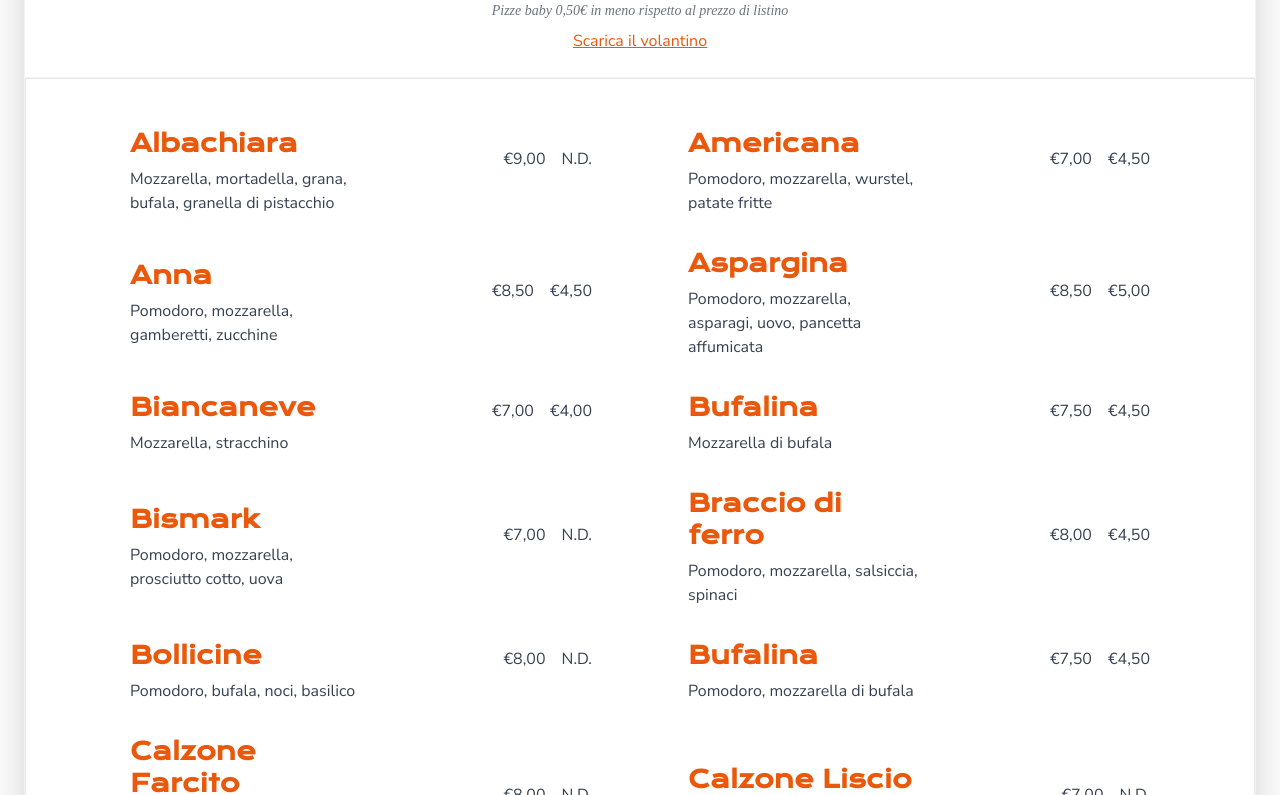
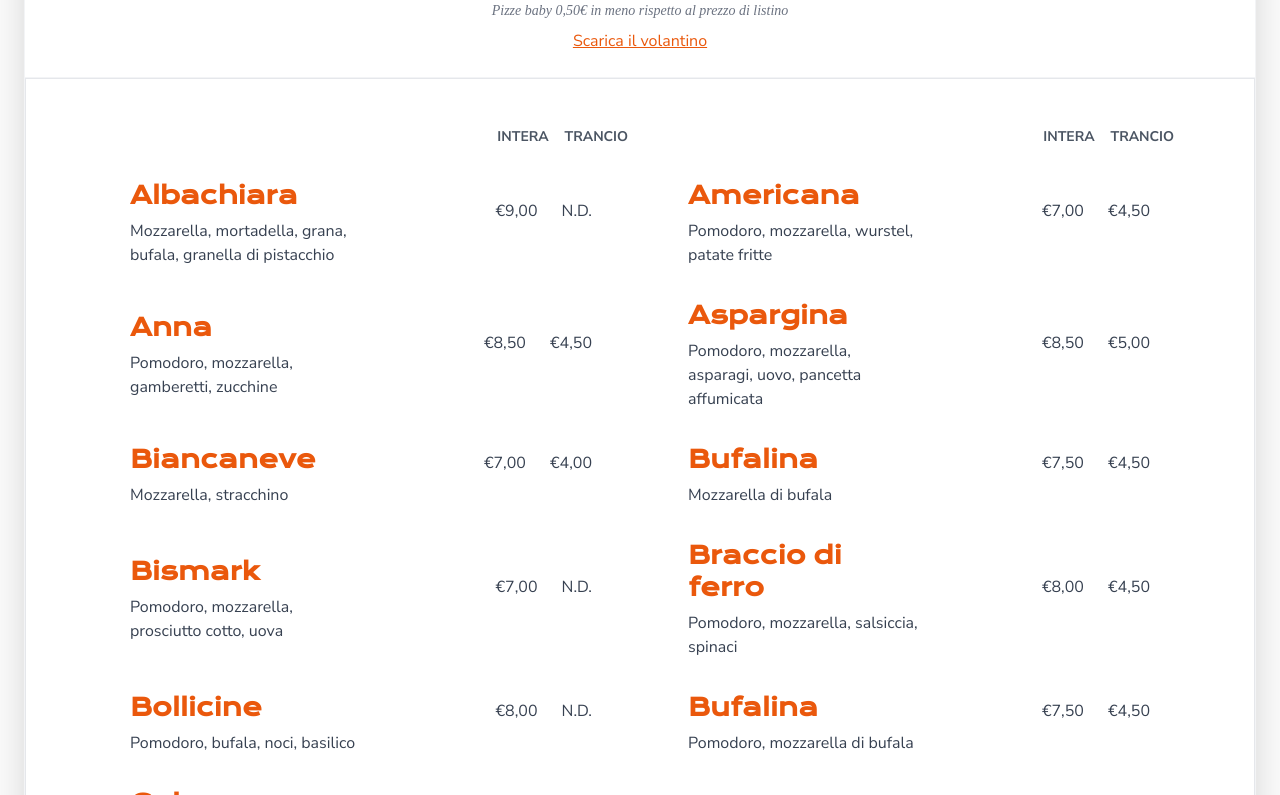
Before and after one commit to onlymiki/LaCometa, a React (Vite) app: page /menu in a window 1280 px wide. Shown: the part 665-1460 px from the top of the page. Built offline with nearby package versions, Linux system fonts and the light colour scheme; a web font is replaced by a local one.

Commit message:
Fixed details, modified ReadME

```diff
--- a/src/components/Gallery.jsx
+++ b/src/components/Gallery.jsx
@@ -51,7 +51,7 @@ function Gallery() {
         {/* Intestazione */}
         <div className="text-center mb-16">
           <h2 className="sm:text-5xl text-4xl font-['Krona_One'] text-gray-800 mb-4">
-            La nostra <span className="text-orange-600">galleria</span>
+            La nostra <span className="text-orange-600 italic">galleria</span>
           </h2>
           <div className="h-1.5 w-20 bg-orange-500 mx-auto rounded-full mb-6"></div>
           <p className="text-gray-500 text-lg font-['Sour_Gummy'] italic">
--- a/src/components/GridItems.jsx
+++ b/src/components/GridItems.jsx
@@ -2,9 +2,21 @@ import Item from "./Item";
 
 function GridItems({ items }) {
   return (
-    <div className="grid grid-cols-1 md:grid-cols-2 gap-x-12 gap-y-8 max-w-[1400px] mx-auto w-full px-8 lg:px-20 py-12 border border-gray-200">
+    <div className="grid grid-cols-1 lg:grid-cols-2 gap-x-12 gap-y-8 max-w-[1400px] mx-auto w-full px-8 lg:px-20 py-12 border border-gray-200">
       {items.length > 0 ? (
-        items.map((pizza, index) => (
+        <>
+          {/* intestazione colonne prezzi */}
+          <div className="flex items-center text-sm font-bold text-gray-600 uppercase col-span-full">
+            <div className="flex w-full justify-end pe-4 gap-4">
+              <span>Intera</span>
+              <span>Trancio</span>
+            </div>
+            <div className="hidden md:flex w-full justify-end gap-4">
+              <span>Intera</span>
+              <span>Trancio</span>
+            </div>
+          </div>
+          {items.map((pizza, index) => (
             <Item
               key={index}
               title={pizza.title}
@@ -12,7 +24,8 @@ function GridItems({ items }) {
               price1={pizza.price1}
               price2={pizza.price2}
             />
-        ))
+          ))}
+        </>
       ) : (
         <p className="text-center col-span-2 py-10 text-gray-500">
           Nessuna pizza trovata in questa categoria.
--- a/src/components/Item.jsx
+++ b/src/components/Item.jsx
@@ -8,7 +8,7 @@ function Item({ title, ingredients, price1, price2 }) {
           </h6>
           <p className="text-gray-700">{ingredients}</p>
         </div>
-        <div className="flex w-full justify-end gap-4">
+        <div className="flex w-full justify-end gap-6">
           <h6 className="text-gray-700 mb-6">{price1}</h6>
           <h6 className="text-gray-700 mb-6">{price2}</h6>
         </div>
```
Also changed, not shown: 1 other file (tests, documents, lock files or other folders). Lines whose indentation alone changed are shown as unchanged.
